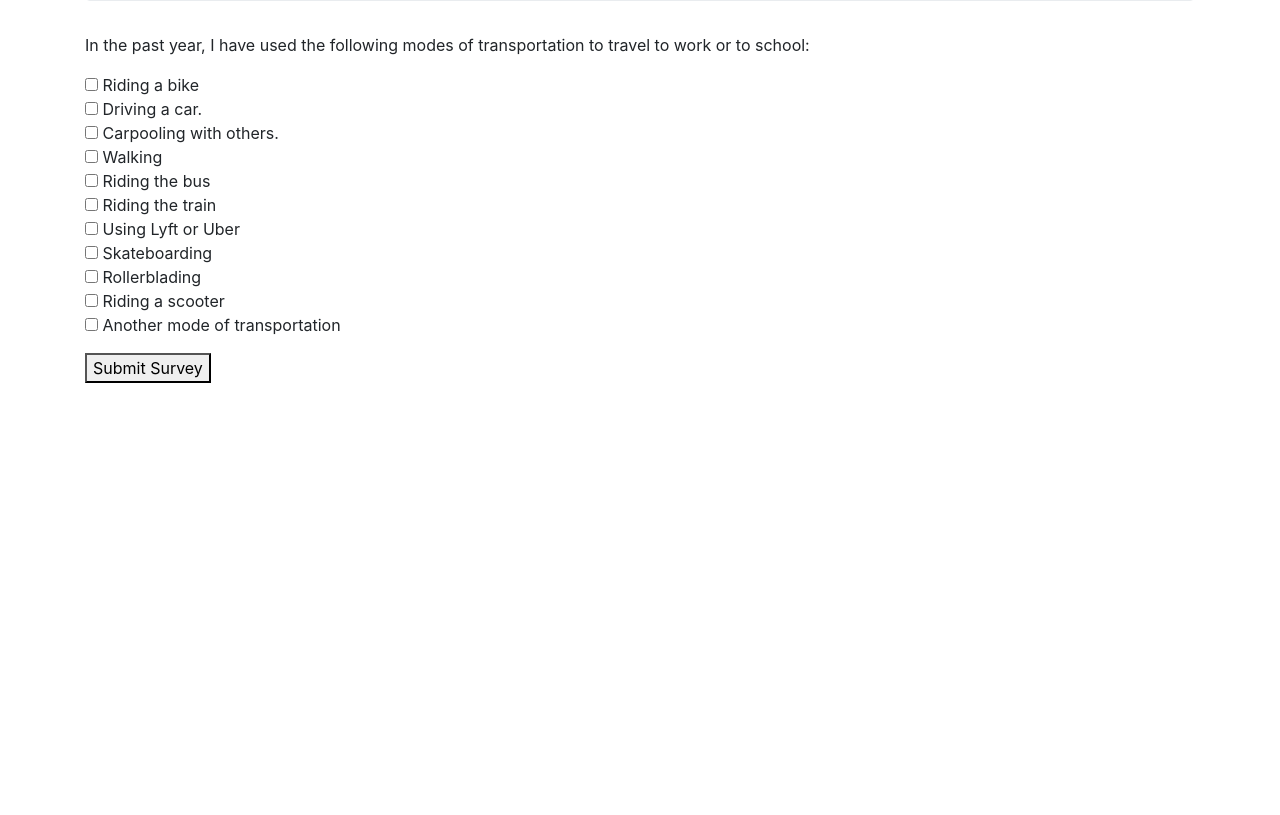
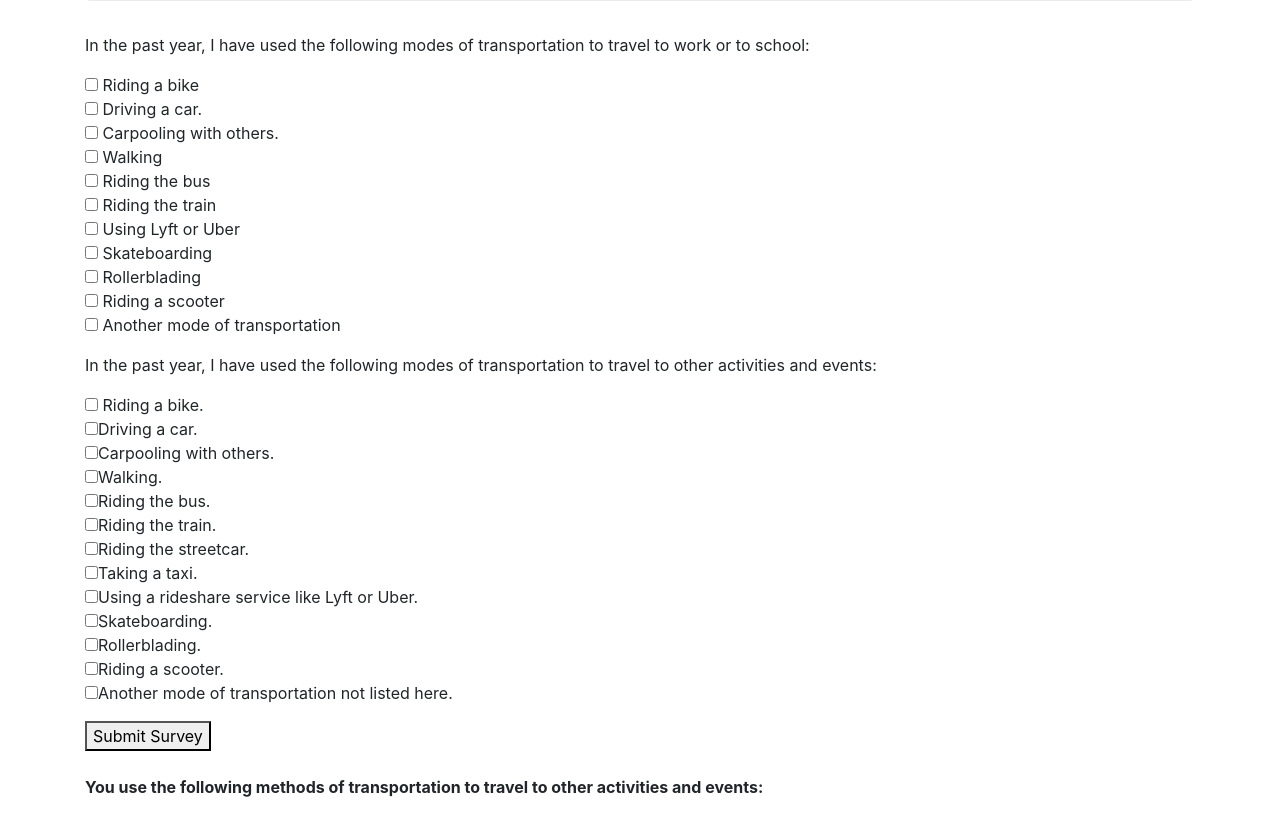
Before and after one commit to lcmpbll/Transportation-survey, a plain HTML site: page index.html in a window 1280 px wide. Shown: the part 173-988 px from the top of the page. Before the commit the page ends 800 px from the top, so only its background shows below. Drawn offline with Linux system fonts and the light colour scheme.

Commit message:
Make second form section on html to collect fun transporation responses, hid the response in css.

```diff
--- a/css/styles.css
+++ b/css/styles.css
@@ -1,3 +1,6 @@
 #work-responses {
 	display: none;
 }
+#fun-responses: {
+	display: none;
+}
--- a/index.html
+++ b/index.html
@@ -27,12 +27,31 @@
 				<input type="checkbox" name="work-transportation" value="scooter"> Riding a scooter<br>
 				<input type="checkbox" name="work-transportation" value="other"> Another mode of transportation<br>
 			</div>
+			<div class="form-group">
+				<p>In the past year, I have used the following modes of transportation to travel to other activities and events:</p>
+				<input type="checkbox" name="fun-transportation" value="bike"> Riding a bike.<br>
+        <input type="checkbox" name="fun-transportation" value="car">Driving a car.<br>
+        <input type="checkbox" name="fun-transportation" value="carpool">Carpooling with others.<br>
+        <input type="checkbox" name="fun-transportation" value="walk">Walking.<br>
+        <input type="checkbox" name="fun-transportation" value="bus">Riding the bus.<br>
+        <input type="checkbox" name="fun-transportation" value="train">Riding the train.<br>
+        <input type="checkbox" name="fun-transportation" value="streetcar">Riding the streetcar.<br>
+        <input type="checkbox" name="fun-transportation" value="taxi">Taking a taxi.<br>
+        <input type="checkbox" name="fun-transportation" value="rideshare">Using a rideshare service like Lyft or Uber.<br>
+        <input type="checkbox" name="fun-transportation" value="skateboard">Skateboarding.<br>
+        <input type="checkbox" name="fun-transportation" value="rollerblade">Rollerblading.<br>
+        <input type="checkbox" name="fun-transportation" value="scooter">Riding a scooter.<br>
+        <input type="checkbox" name="fun-transportation" value="other">Another mode of transportation not listed here.<br>
+			</div>
 			<button type="submit">Submit Survey</button>
 		</form>
 		<span id="work-responses">
 			<p><b>You use the following methods of transportation to travel to work or school:</b></p>
 		</span>
+		<br>
+		<span id="fun-responses">
+			<p><b>You use the following methods of transportation to travel to other activities and events:</b></p>
+		</span>
 	</div>
-
 </body>
 </html>
```
